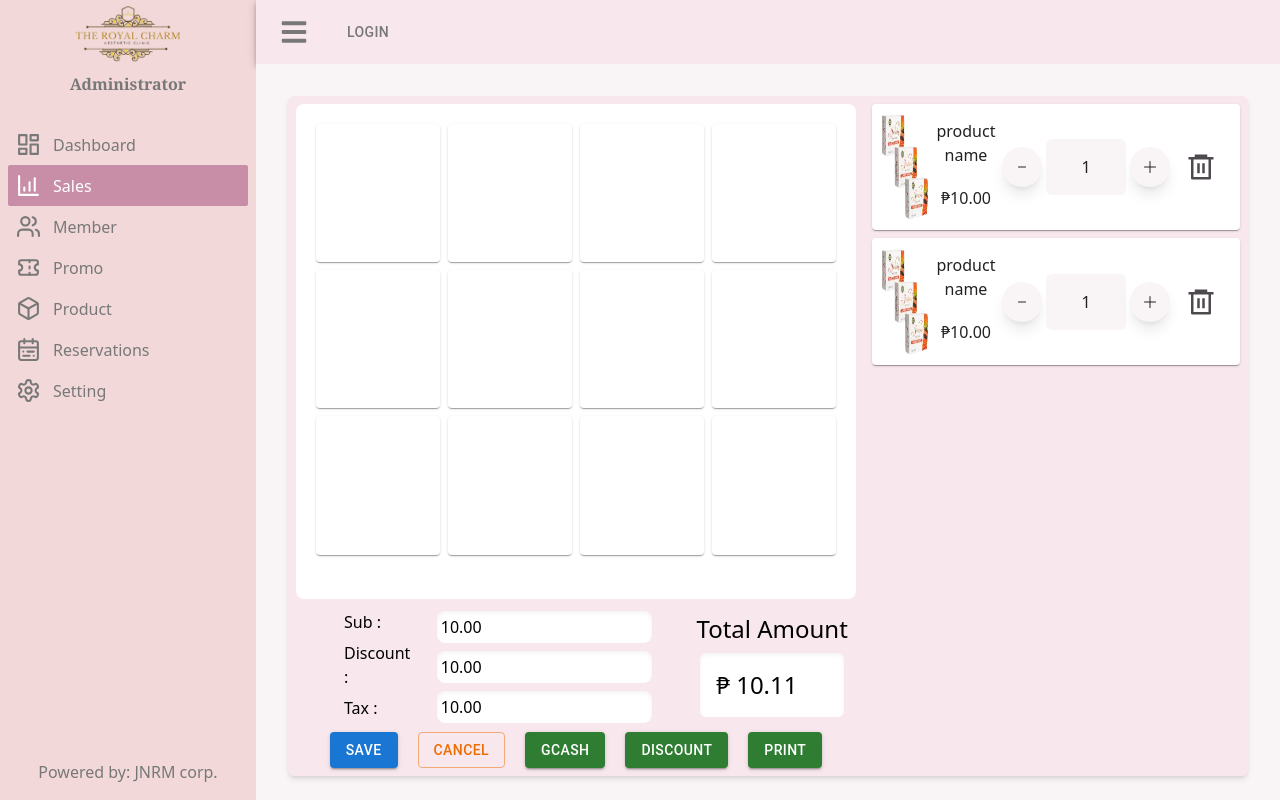
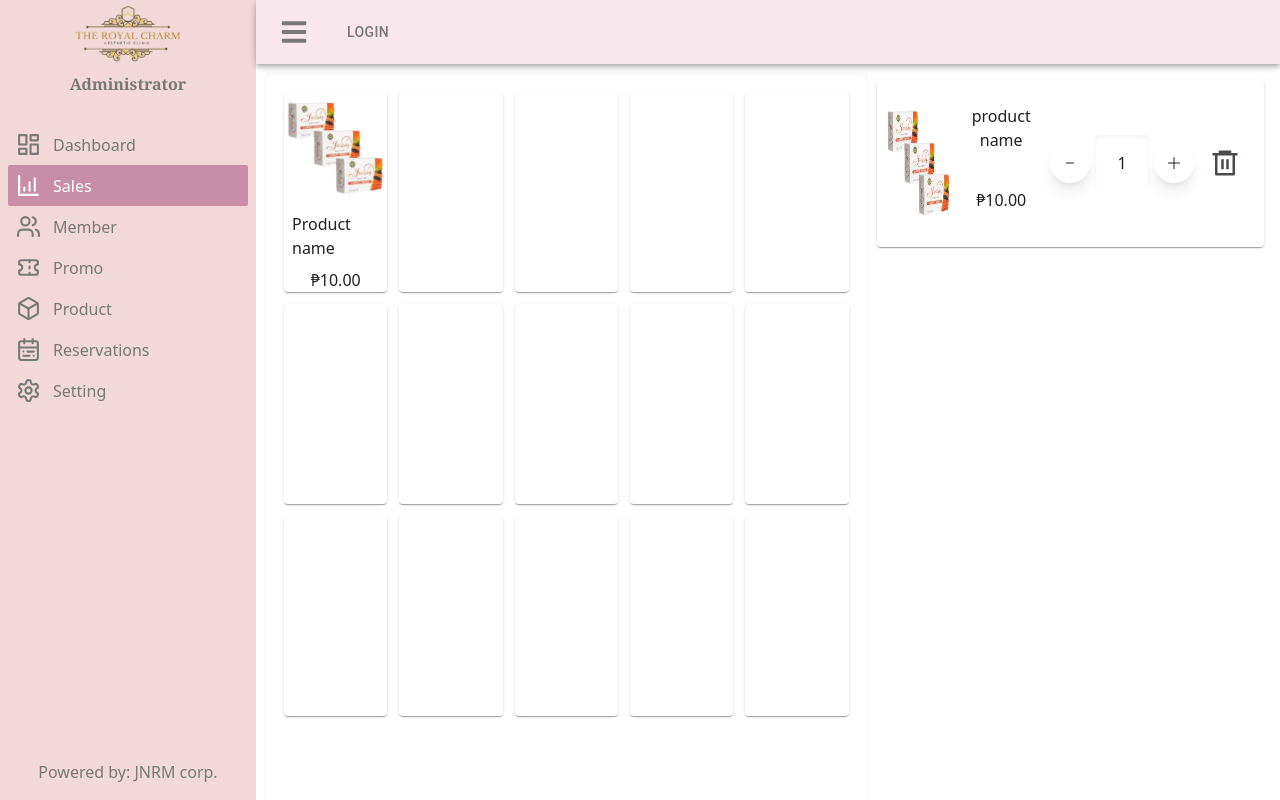
Before and after one commit to acostales08/frontendjnrm, a React (Create React App) app: page /dashboard/sales in a window 1280 px wide. Shown: the top 800 px of the page. Built offline with nearby package versions, Linux system fonts and the light colour scheme; what react-swipeable-views-utils would draw is missing.

Commit message:
changing some html tags

```diff
--- a/src/Components/AppBar/AppBar.jsx
+++ b/src/Components/AppBar/AppBar.jsx
@@ -14,7 +14,6 @@ export default function ButtonAppBar() {
 
   const {setOpen, open} = useContext(dashboardContext)
   return (
-    <div className="">
       <Box sx={{ flexGrow: 1 }}>
         <AppBar position="static" style={{backgroundColor: '#F8E8EE', color: '#787878'}}>
           <Toolbar>
@@ -35,7 +34,6 @@ export default function ButtonAppBar() {
           </Toolbar>
         </AppBar>
       </Box>
-    </div>
 
   );
 }
--- a/src/Components/Dashboard-layout/DashboardLayout.jsx
+++ b/src/Components/Dashboard-layout/DashboardLayout.jsx
@@ -16,6 +16,7 @@ const DasboardLayout = () => {
           </div>
           <div className="flex-1">
               <ButtonAppBar />
+
                 <Outlet/>
           </div>
       </main>
--- a/src/Components/SideBar/SideBar.jsx
+++ b/src/Components/SideBar/SideBar.jsx
@@ -15,7 +15,7 @@ const SideBar = () => {
 
   return (
       <>
-      <div className={`${open ? 'w-16' : 'w-64'} h-screen bg-[#F2D8D8] text-[#787878] flex flex-col justify-between duration-700 overflow-hidden px-2 `}>
+      <div className={`${open ? 'w-16' : 'w-64'} h-screen bg-[#F2D8D8] text-[#787878] flex flex-col justify-between duration-700 overflow-hidden px-2`}>
         <div>
             <div className="h-[68px]  flex justify-center items-center">
             <img className={`${open ? 'w-[80px] h-[55px] py-2' : 'w-[112px]'}`} src="\logo2.png" alt="logo" />
@@ -43,8 +43,8 @@ const SideBar = () => {
           </div>
         </div>
 
-    <Drawer open={open} onClose={onClose} className='flex lg:hidden'>
-    <div className='w-64 h-fit bg-[#F2D8D8] text-[#787878] flex flex-col justify-between duration-700 overflow-hidden px-2 '>
+    <Drawer open={open} onClose={onClose} className='flex lg:hidden '>
+    <div className='w-64 h-fit bg-[#F2D8D8] text-[#787878] flex flex-col justify-between duration-700 overflow-hidden px-2'>
         <div>
             <div className="h-[68px]  flex justify-center items-center">
             <img className='w-[80px] h-[55px] py-2' src="\logo2.png" alt="logo" />
--- a/src/Pages/sys-dashboard/DashboardPage.jsx
+++ b/src/Pages/sys-dashboard/DashboardPage.jsx
@@ -5,7 +5,7 @@ import { ControlledContainer, ControlledCard } from '../../Components'
 
 const DashboardContent = () => {
   return (
-    <div className="bg-[#F9F5F6] h-[93vh] w-full">
+    <section className="bg-[#F9F5F6] h-[93vh] w-full">
       <div className="h-72 w-full  p-4">
         <div className="grid grid-cols-2 lg:grid-cols-4 gap-4 h-full w-full">
         <ControlledCard/>
@@ -18,7 +18,7 @@ const DashboardContent = () => {
         <ControlledCard
         />
         </div>
-    </div>
+    </section>
 
   )
 }
--- a/src/Pages/sys-dashboard/Member/MemberPage.jsx
+++ b/src/Pages/sys-dashboard/Member/MemberPage.jsx
@@ -66,7 +66,7 @@ const MemberContent = () => {
 
  const pgSize = (data.length > 10) ? 5 : data.length;
   return (
-    <main name="member" className='h-[897px] p-8 bg-[#F9F5F6] overflow-scroll'>
+    <section name="member" className='h-[897px] p-8 bg-[#F9F5F6] overflow-scroll'>
       <ControlledCard>
           <DataTable
               title="Member's List"
@@ -123,7 +123,7 @@ const MemberContent = () => {
             </div>
           </div>
         </ReusableModal>
-    </main>
+    </section>
   )
 }
 
--- a/src/Pages/sys-dashboard/Product/ProductPage.jsx
+++ b/src/Pages/sys-dashboard/Product/ProductPage.jsx
@@ -5,7 +5,7 @@ import DataTable from 'react-data-table-component'
 
 const ProductPage = () => {
     return (
-        <div className="h-[897px] w-auto p-8 bg-[#F9F5F6] overflow-scroll">
+        <section className="h-[897px] w-auto p-8 bg-[#F9F5F6] overflow-scroll">
             <ControlledCard>
               <DataTable
                 title="Product's List"
@@ -20,7 +20,7 @@ const ProductPage = () => {
                 >
               </DataTable>
             </ControlledCard>
-        </div>
+        </section>
       )
 }
 
--- a/src/Pages/sys-dashboard/Promo/PromoPage.jsx
+++ b/src/Pages/sys-dashboard/Promo/PromoPage.jsx
@@ -4,7 +4,7 @@ import DataTable from 'react-data-table-component'
 
 const PromoPage = () => {
     return (
-        <div className="h-[897px] w-auto p-8 bg-[#F9F5F6]">
+        <section className="h-[897px] w-auto p-8 bg-[#F9F5F6]">
           <ControlledCard>
             <DataTable
               title="Promo's List"
@@ -19,7 +19,7 @@ const PromoPage = () => {
               >
             </DataTable>
           </ControlledCard>
-        </div>
+        </section>
       )
 }
 
--- a/src/Pages/sys-dashboard/Reservation/ReservationPage.jsx
+++ b/src/Pages/sys-dashboard/Reservation/ReservationPage.jsx
@@ -4,7 +4,7 @@ import DataTable from 'react-data-table-component'
 
 const ReservationPage = () => {
     return (
-        <div className="h-[897px] w-auto p-8 bg-[#F9F5F6]">
+        <section className="h-[897px] w-auto p-8 bg-[#F9F5F6]">
           <ControlledCard>
             <DataTable
                   title="Reservation's List"
@@ -19,7 +19,7 @@ const ReservationPage = () => {
                   >
                 </DataTable>
           </ControlledCard>
-        </div>
+        </section>
       )
 }
 
--- a/src/Pages/sys-dashboard/Sales/SalesPage.jsx
+++ b/src/Pages/sys-dashboard/Sales/SalesPage.jsx
@@ -6,20 +6,15 @@ import { ControlledCard } from '../../../Components'
 
 const SalesContent = () => {
     return (
-        <div className="h-[93vh] w-auto p-8 bg-[#F9F5F6] overflow-hidden top-0">
-          {/* <ControlledCard
-            children={
-              <div>
-
-              </div>
-            }
-          /> */}
-          <div className="h-full w-full shadow-md flex rounded-md bg-[#F8E8EE]">
-            <div className=" h-full w-[60%] flex flex-col p-2">
-              <div className="w-full h-full bg-white rounded-lg grid grid-cols-4 grid-rows-3 p-5 gap-2">
+        <section className="h-[897px] w-auto p-2 top-0 flex">
+          <div className=" h-full w-[60%] flex flex-col">
+            <div className="w-full h-full bg-white rounded-lg grid grid-cols-2 lg:grid-cols-5 grid-rows-3 p-5 gap-3 shadow-inner">
             <ControlledCard
                     children = {
-                        <div>
+                      <div className='flex flex-col justify-center items-center'>
+                          <img src="\product1.png" alt="" className='h-28 w-28'/>
+                          <p className="m-2">Product name</p>
+                          <p className="flex justify-center items-center"><span>&#8369;</span>10.00</p>
                       </div>
                     }
                   />
@@ -46,6 +41,30 @@ const SalesContent = () => {
               <ControlledCard/>
               <ControlledCard/>
               <ControlledCard/>
+              <ControlledCard/>
+              <ControlledCard/>
+              <ControlledCard/>
+              <ControlledCard/>
+              <ControlledCard/>
+              <ControlledCard/>
+              <ControlledCard/>
+              <ControlledCard/>
+              <ControlledCard/>
+              <ControlledCard/>
+              <ControlledCard/>
+              <ControlledCard/>
+              <ControlledCard/>
+              <ControlledCard/>
+              <ControlledCard/>
+              <ControlledCard/>
+              <ControlledCard/>
+              <ControlledCard/>
+              <ControlledCard/>
+              <ControlledCard/>
+              <ControlledCard/>
+              <ControlledCard/>
+              <ControlledCard/>
+
             </div>
             <div className="w-full h-[20%] flex p-2">
               <div className="w-full flex px-10 text-1xl gap-4">
@@ -59,7 +78,7 @@ const SalesContent = () => {
                     <p className=" w-full rounded-lg bg-white p-1 shadow-inner">10.00</p>
                   </div>
                   <div className=" p-1 flex items-center">
-                      <p className=" w-full rounded-lg bg-white p-1 shadow-inner">10.00</p>
+                    <p className=" w-full rounded-lg bg-white p-1 shadow-inner">0.7</p>
                   </div>
                   <div className=" p-1 flex items-center">
                     <p className=" w-full rounded-lg bg-white p-1 shadow-inner">10.00</p>
@@ -124,9 +143,9 @@ const SalesContent = () => {
                   </div>
                   <div className=" h-full w-60 flex">
                     <div className=" flex justify-center items-center w-full ">
-                        <div className=" flex justify-center items-center rounded-full shadow-lg h-10 w-10 bg-[#F9F5F6] cursor-pointer"><BsDash/></div>
-                        <div className=" flex justify-center items-center mx-1 h-14 w-20 bg-[#F9F5F6] rounded-md">1</div>
-                        <div className=" flex justify-center items-center rounded-full shadow-lg h-10 w-10 bg-[#F9F5F6] cursor-pointer"><BsPlusLg/></div>
+                      <div className=" flex justify-center items-center rounded-full shadow-lg h-10 w-10 cursor-pointer"><BsDash/></div>
+                      <div className=" flex justify-center items-center mx-1 h-14 w-14 shadow-inner rounded-md">1</div>
+                      <div className=" flex justify-center items-center rounded-full shadow-lg h-10 w-10 cursor-pointer"><BsPlusLg/></div>
                       </div>
                     <div className=" flex justify-end items-center text-[#4d494f] cursor-pointer">
                     <RiDeleteBin6Line size={30} className=' m-4'/>
@@ -135,34 +154,10 @@ const SalesContent = () => {
                 </div>
               }
               />
-                <ControlledCard
-                children={
-                  <div className='h-full flex items-center p-2'>
-                    <div className="">
-                      <img src="\product1.png" alt=""  className=' h-32 w-36'/>
-                    </div>
-                    <div className=" text-center h-full w-52 flex flex-col">
-                      <p className=" h-20 flex justify-center items-center">product name</p>
-                      <p className=" h-16 flex justify-center items-center"><span>&#8369;</span>10.00</p>
-                    </div>
-                    <div className=" h-full w-60 flex">
-                      <div className=" flex justify-center items-center w-full ">
-                        <div className=" flex justify-center items-center rounded-full shadow-lg h-10 w-10 bg-[#F9F5F6] cursor-pointer"><BsDash/></div>
-                        <div className=" flex justify-center items-center mx-1 h-14 w-20 bg-[#F9F5F6] rounded-md">1</div>
-                        <div className=" flex justify-center items-center rounded-full shadow-lg h-10 w-10 bg-[#F9F5F6] cursor-pointer"><BsPlusLg/></div>
-                      </div>
-                      <div className=" flex justify-end items-center text-[#4d494f] cursor-pointer">
-                      <RiDeleteBin6Line size={30} className=' m-4'/>
             </div>
           </div>
-                  </div>
-                }
-                />
+        </section>
 
-              </div>
-            </div>
-          </div>
-        </div>
       )
 }
 
--- a/src/Pages/sys-dashboard/Sales/salesReport.jsx
+++ b/src/Pages/sys-dashboard/Sales/salesReport.jsx
@@ -2,7 +2,7 @@ import React from 'react'
 
 const SalesReport = () => {
   return (
-    <div>SalesReport</div>
+    <section>SalesReport</section>
   )
 }
 
```
Lines whose indentation alone changed are shown as unchanged.
